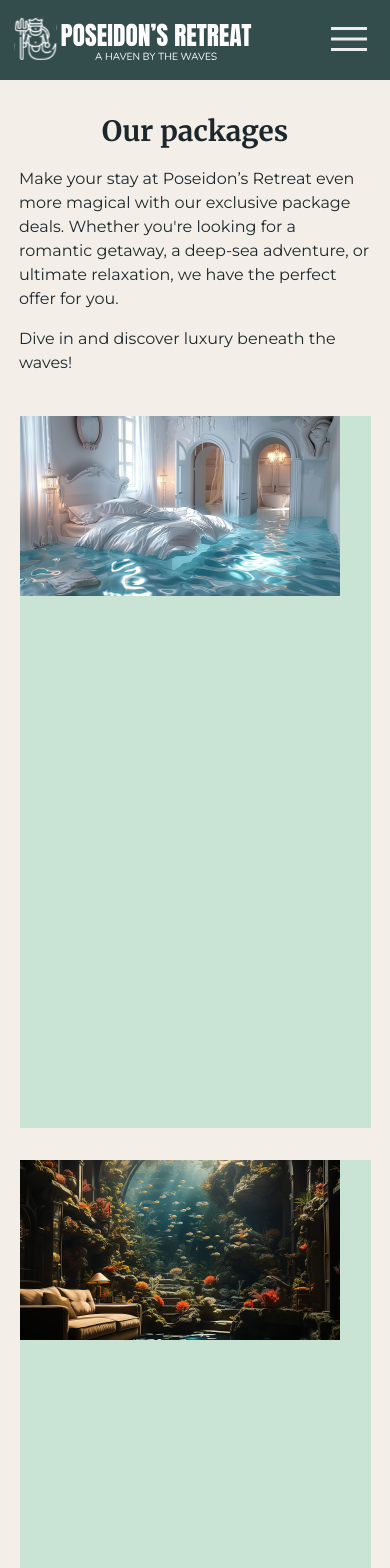
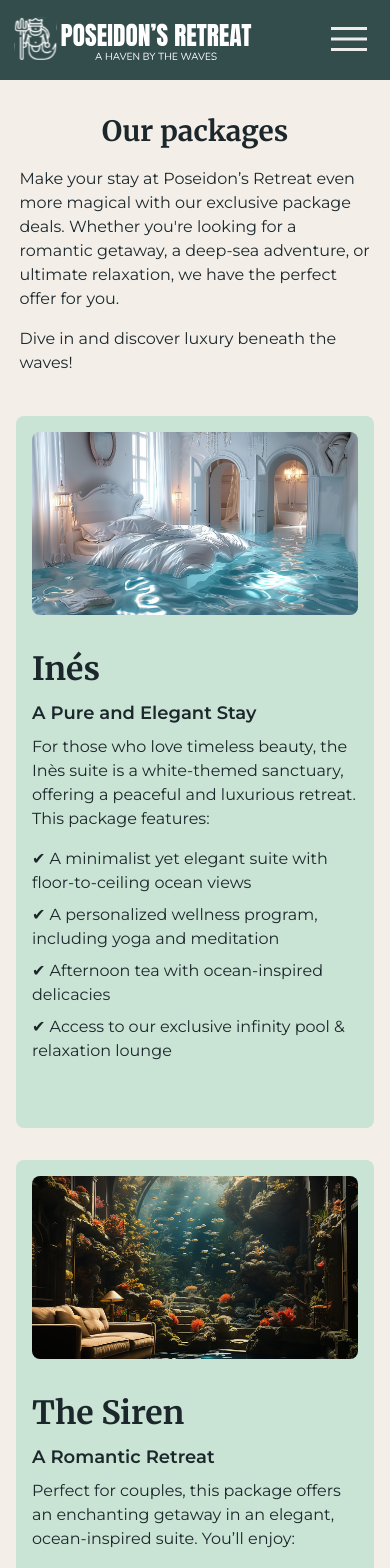
Before and after one commit to maria-jon/poseidon, a Vue app: page /packages in a window 390 px wide. Shown: the top 1568 px of the page. Built offline with nearby package versions, Linux system fonts and the light colour scheme.

Commit message:
(feat): complete package card for mobile

```diff
--- a/src/components/PackagesCard.vue
+++ b/src/components/PackagesCard.vue
@@ -12,16 +12,43 @@ defineProps({
 <template>
   <article>
     <img :src="image" alt="" />
+    <div class="text-content">
+      <h2>{{ header }}</h2>
+      <h6>{{ subheader }}</h6>
+      <p>{{ subtext }}</p>
+      <div class="features">
+        <span v-for="(item, index) in features" :key="index"> ✔ {{ item }} </span>
+      </div>
+    </div>
   </article>
 </template>
 
 <style scoped lang="scss">
 article {
+  display: flex;
+  flex-direction: column;
+  // align-items: center;
+  gap: 2rem;
   width: 100%;
   height: 44.5rem;
+  padding: 1rem;
 }
 
 img {
-  width: 20rem;
+  max-width: 100%;
+  border-radius: 0.5rem;
+}
+
+.text-content {
+  display: flex;
+  flex-direction: column;
+  gap: 0.5rem;
+}
+
+.features {
+  margin-top: 0.5rem;
+  display: flex;
+  flex-direction: column;
+  gap: 0.5rem;
 }
 </style>
--- a/src/views/PackagesView.vue
+++ b/src/views/PackagesView.vue
@@ -22,7 +22,13 @@ const { packages } = storeToRefs(packageStore)
 
   <main>
     <div class="wrapper" v-for="singlePackage in packages" :key="singlePackage.id">
-      <PackagesCard :image="singlePackage.image" />
+      <PackagesCard
+        :image="singlePackage.image"
+        :header="singlePackage.text.header"
+        :subheader="singlePackage.text.subheader"
+        :subtext="singlePackage.text.subtext"
+        :features="singlePackage.text.features"
+      />
     </div>
   </main>
 </template>
@@ -33,11 +39,11 @@ main {
   justify-content: center;
   align-items: center;
   flex-direction: column;
-  margin-bottom: 4rem;
+  margin: 0 1rem 4rem 1rem;
 }
 
 header {
-  // width: 90%;
+  width: 90%;
   max-width: 22rem;
   text-align: center;
   height: 17rem;
@@ -56,13 +62,12 @@ p {
 }
 
 .wrapper {
-  margin: auto;
+  width: 100%;
   display: flex;
   flex-direction: column;
   justify-content: center;
   align-items: center;
-  width: 90%;
-  max-width: 22rem;
+  border-radius: 0.5rem;
   background-color: $color-primary-light;
   margin-bottom: 2rem;
 }
```
